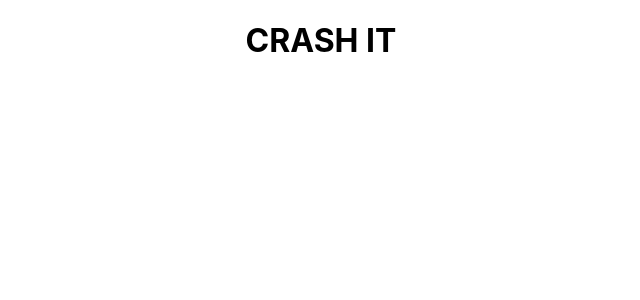
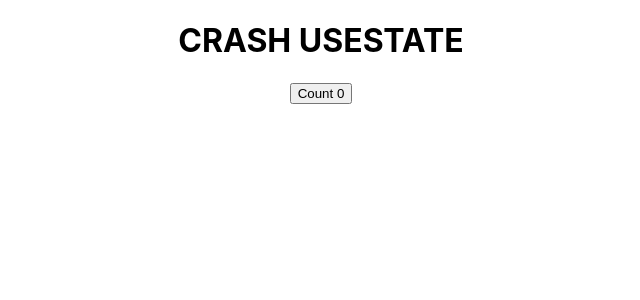
Before and after one commit to venkat-devish/crash-react-hooks, a React (Create React App) app: page / in a window 1280 px wide. Shown: the top 300 px of the page, without its empty margins (319-959 px from the left). Built offline with nearby package versions, Linux system fonts and the light colour scheme.

Commit message:
add: use state case 1

```diff
--- a/src/App.js
+++ b/src/App.js
@@ -1,9 +1,11 @@
-import './App.css';
+import "./App.css";
+import UseState_A from "./components/useStateHook/UseState_A";
 
 function App() {
   return (
     <div className="App">
-     <h1>CRASH IT</h1>
+      <h1>CRASH USESTATE</h1>
+      <UseState_A />
     </div>
   );
 }
--- /dev/null
+++ b/src/components/useStateHook/UseState_A.jsx
@@ -0,0 +1,19 @@
+import React, { useState } from "react";
+
+const UseState_A = () => {
+  const [count, setCount] = useState(0);
+
+  return (
+    <div>
+      <button
+        onClick={() => {
+          setCount(count + 1);
+        }}
+      >
+        Count {count}
+      </button>
+    </div>
+  );
+};
+
+export default UseState_A;
```
